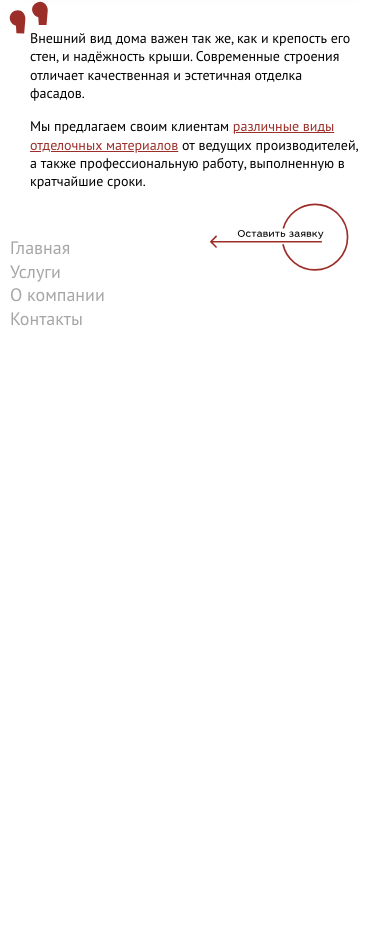
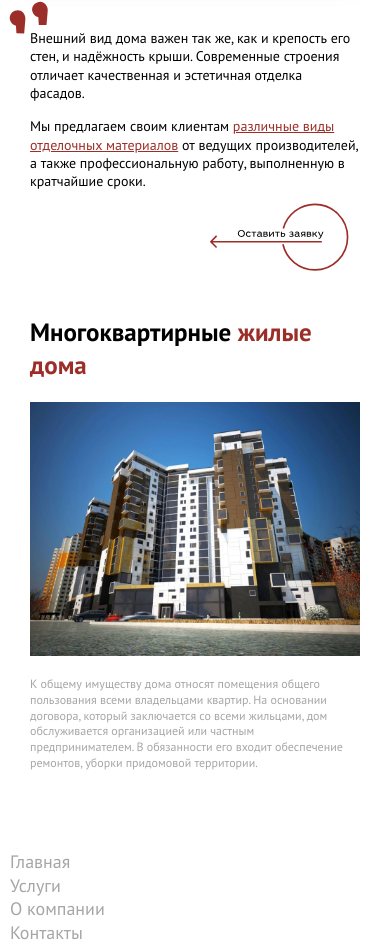
Before and after one commit to serezha3179/GSK_Lider, a plain HTML site: page dist/index.html in a window 390 px wide. Shown: the part 3346-4290 px from the top of the page. Before the commit the page ends 3676 px from the top, so only its background shows below. Drawn offline with nearby package versions, Linux system fonts and the light colour scheme; a script that the page names is missing.

```diff
--- a/dist/index.html
+++ b/dist/index.html
@@ -149,43 +149,43 @@
           <div class="services__cards">
             <a href="/" class="services__card card-link">
               <div class="services__card-item">
-              <img src="img/services/image1.jpg" alt="" class="services__card-image">
+              <img src="img/services/image1.jpg" alt="Укладка мягкой кровли" class="services__card-image">
               </div>
               <div class="services__card-text">Наплавляемая кровля</div>
               </a>
             <a href="/" class="services__card card-link">
               <div class="services__card-item">
-                <img src="img/services/image2.jpg" alt="" class="services__card-image">
+                <img src="img/services/image2.jpg" alt="Рабочие на лесах, на фасаде здания" class="services__card-image">
               </div>
               <div class="services__card-text">Фасадные работы</div>
             </a>
             <a href="/" class="services__card card-link">
               <div class="services__card-item">
-                <img src="img/services/image3.jpg" alt="" class="services__card-image">
+                <img src="img/services/image3.jpg" alt="Лестница в подъезде" class="services__card-image">
               </div>
               <div class="services__card-text">Капитальный ремонт подъездов</div>
             </a>
             <a href="/" class="services__card card-link">
               <div class="services__card-item">
-                <img src="img/services/image4.jpg" alt="" class="services__card-image">
+                <img src="img/services/image4.jpg" alt="Электрик устанавливает щиток" class="services__card-image">
               </div>
               <div class="services__card-text">Капитальный ремонт электрики</div>
             </a>
             <a href="/" class="services__card card-link">
               <div class="services__card-item">
-                <img src="img/services/image5.jpg" alt="" class="services__card-image">
+                <img src="img/services/image5.jpg" alt="Сантехник делает разводку сантехники" class="services__card-image">
               </div>
               <div class="services__card-text">Капитальный ремонт ГВС, ХВС, канализации</div>
             </a>
             <a href="/" class="services__card card-link">
               <div class="services__card-item">
-                <img src="img/services/image6.jpg" alt="" class="services__card-image">
+                <img src="img/services/image6.jpg" alt="Дорожка проходящая мимо детской площадки" class="services__card-image">
               </div>
               <div class="services__card-text">Благоустройство</div>
             </a>
             <a href="/" class="services__card card-link">
               <div class="services__card-item">
-                <img src="img/services/image7.jpg" alt="" class="services__card-image">
+                <img src="img/services/image7.jpg" alt="Альпинисты на фасаде здания" class="services__card-image">
               </div>
               <div class="services__card-text">Услуги промышленных альпинистов</div>
             </a>
@@ -200,6 +200,17 @@
                 </svg>
               </button>
             </div>
+          </div>
+        </div>
+      </section>
+      <section class="houses">
+        <div class="container">
+          <div class="houses__itmes">
+            <h2 class="houses__item-title title">Многоквартирные <span>жилые дома</span></h2>
+            <div class="houses__item-image">
+              <img src="img/houses/image1.jpg" alt="houses" class="houses__item-img">
+            </div>
+              <div class="houses__item-text">К общему имуществу дома относят помещения общего пользования всеми владельцами квартир. На основании договора, который заключается со всеми жильцами, дом обслуживается организацией или частным предпринимателем. В обязанности его входит обеспечение ремонтов, уборки придомовой территории.   </div>
           </div>
         </div>
       </section>
--- a/gulp/version.json
+++ b/gulp/version.json
@@ -1,3 +1,3 @@
 {
-    "main": "20230314171149"
+    "main": "20230314234512"
 }
--- a/src/scss/style.sass
+++ b/src/scss/style.sass
@@ -29,7 +29,7 @@
     color: $black
 
     @media screen and (max-width: $Medium-l)
-        font-size: 30
+        font-size: 30px
 
     @media screen and (max-width: $Medium-s)
         font-size: 25px
@@ -366,3 +366,88 @@
         @media screen and (max-width: $Small-l)
             max-width: 150px
 /* end section services */
+
+/* start section houses */
+.houses
+    padding: 80px 0
+    &__itmes
+        // display: flex
+        display: grid
+        grid-template-rows: repeat(5, auto)
+        grid-template-columns: repeat(4, 1fr)
+
+        @media screen and (max-width: 667px)
+            grid-template-rows: repeat(3, auto)
+            grid-template-columns: 1fr
+
+    &__item-title
+        grid-row: 2/3
+        grid-column: 3/5
+        max-width: 450px
+        padding-left: 50px
+        font-weight: 700
+        margin-bottom: 20px
+        & span
+            display: block
+            color: $red
+            @media screen and (max-width: 667px)
+                display: inline
+
+
+        @media screen and (max-width: $Large)
+            font-size: 30px
+
+        @media screen and (max-width: $Medium-l)
+            max-width: 355px
+            padding-left: 20px
+
+        @media screen and (max-width: $Medium)
+            max-width: 237px
+            font-size: 20px
+
+        @media screen and (max-width: 667px)
+            grid-row: 1/2
+            grid-column: 1
+            max-width: 100%
+            font-size: 25px
+            padding-left: 0
+
+    &__item-image
+        grid-row: 1/6
+        grid-column: 1/3
+
+        @media screen and (max-width: 667px)
+            grid-row: 2/3
+            grid-column: 1
+
+    &__item-img
+        width: 100%
+
+    &__item-text
+        grid-row: 3/5
+        grid-column: 3/5
+        max-width: 460px
+        padding-left: 50px
+        color: $gray
+
+        @media screen and (max-width: $Medium-l)
+            font-size: 16px
+            max-width: 331px
+            padding-left: 20px
+
+        @media screen and (max-width: $Medium)
+            max-width: 258px
+            font-size: 12px
+
+        @media screen and (max-width: 667px)
+            grid-row: 4/4
+            grid-column: 1
+            max-width: 100%
+            padding: 20px 0 0 0
+
+/* end section houses */
+
+/* start section care */
+
+
+/* end section care */
```
Also changed, not shown: src/index.html (+18 -7 lines), dist/css/style.css, dist/css/style.min.css, dist/sourcemaps/style.css.min.css, 1 other file.
